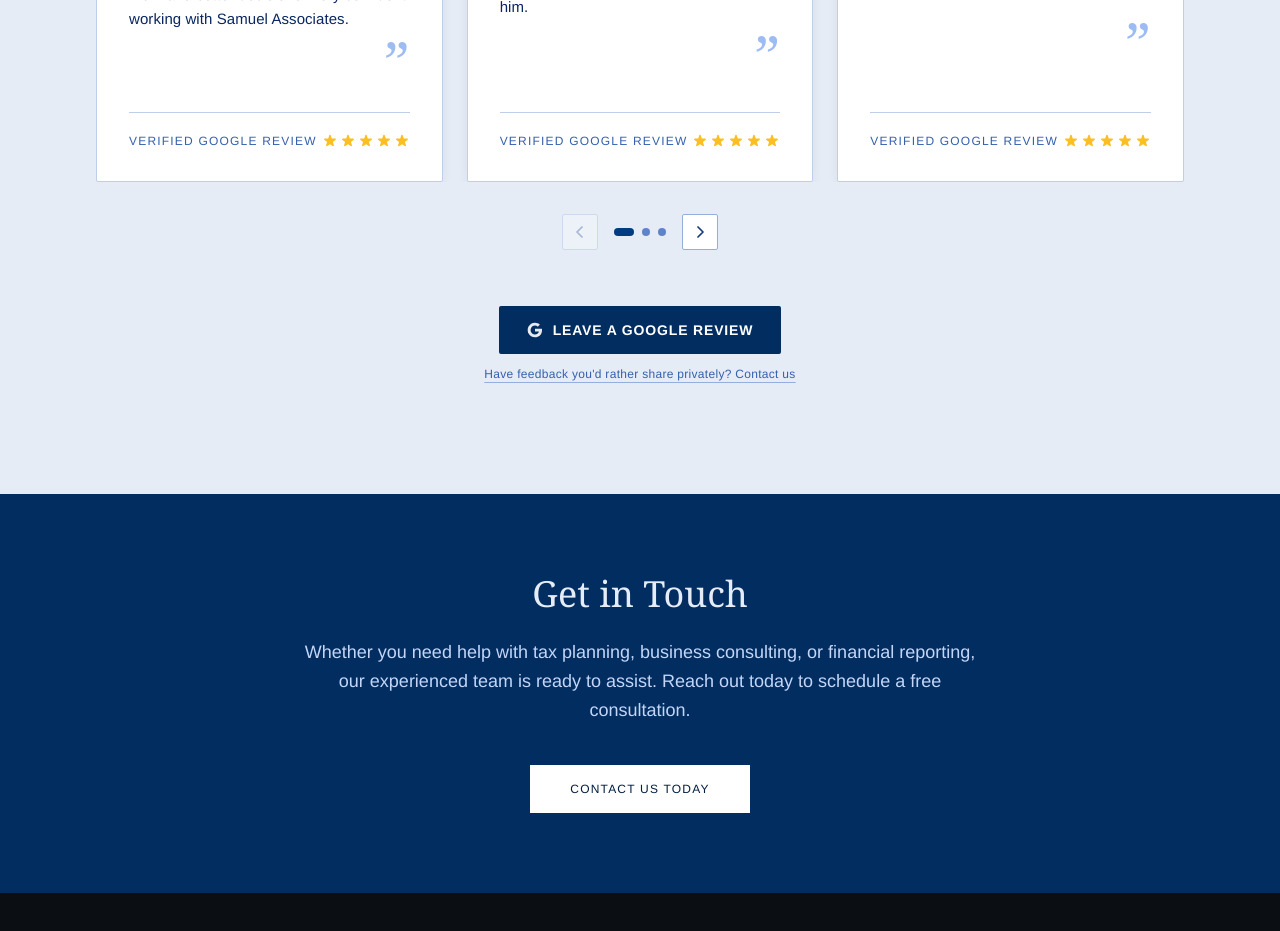
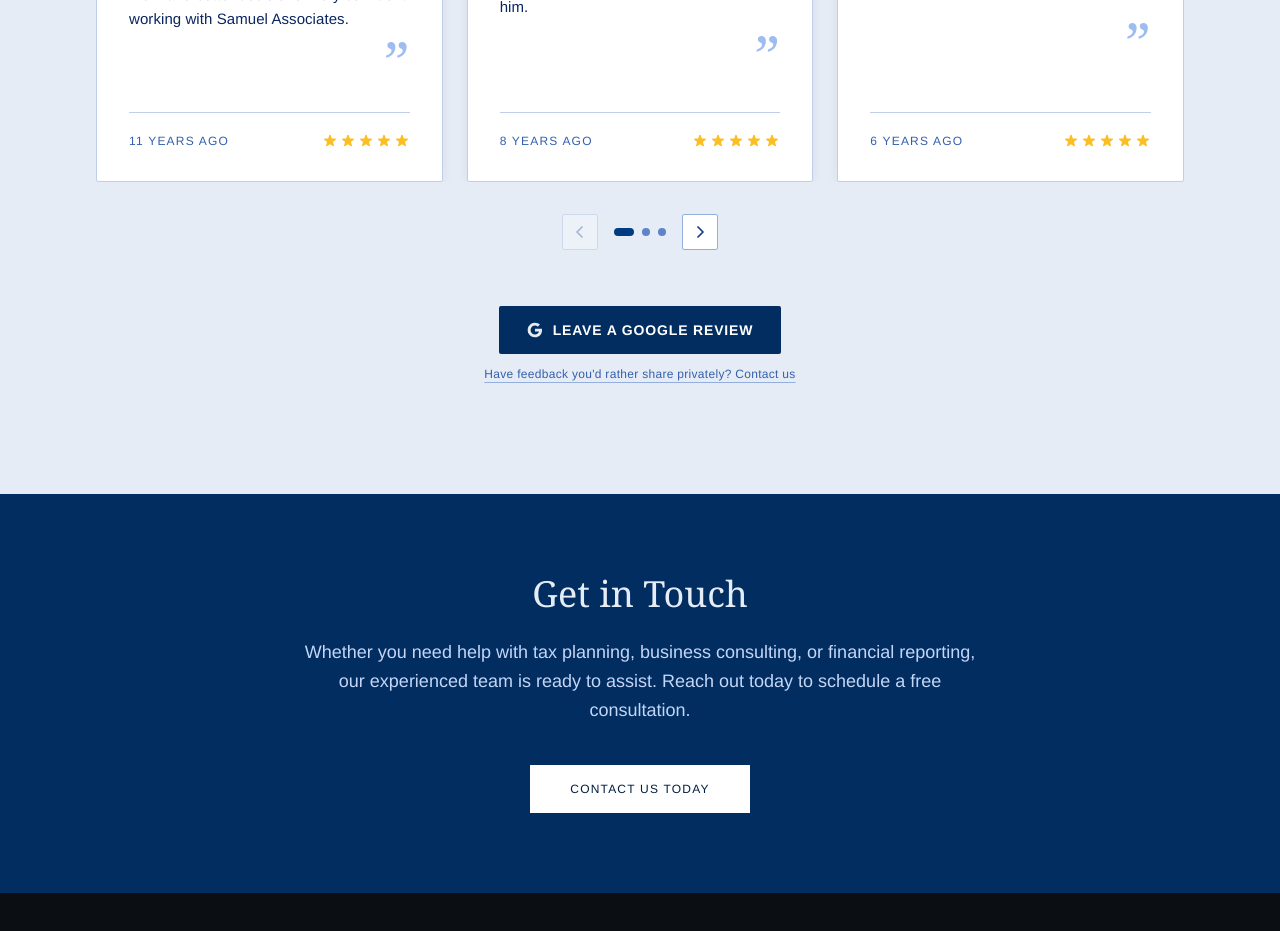
Before and after one commit to rmathew21/msacpas, a React (Vite) app: page / in a window 1280 px wide. Shown: the part 3320-4251 px from the top of the page. Built offline with nearby package versions, Linux system fonts and the light colour scheme.

Commit message:
fix: changed date field for customer reviews

```diff
--- a/src/components/ReviewsSection.jsx
+++ b/src/components/ReviewsSection.jsx
@@ -6,7 +6,7 @@ const REVIEWS = [
     id: 1,
     name: "Paulose Achayan",
     rating: 5,
-    date: "Verified Google Review",
+    date: "11 years ago",
     initials: "PA",
     text: "Samuel is great. Nice, professional, and makes you feel like you understand finances just as well as he does. I really appreciate people who take the time to explain their work so you can build a great rapport. My company's books seemed impossible to resolve, but he did a great job cleaning them up and helping me make better decisions. Very confident working with Samuel Associates.",
   },
@@ -14,7 +14,7 @@ const REVIEWS = [
     id: 2,
     name: "Sahara Health",
     rating: 5,
-    date: "Verified Google Review",
+    date: "8 years ago",
     initials: "SH",
     text: "Excellent service. He goes above and beyond — very kind, very professional. Always treated me with the utmost respect and answered all my questions thoroughly and efficiently. Extremely dedicated and very knowledgeable. A reliable tax accountant is definitely a must, and I highly recommend going with him.",
   },
@@ -22,7 +22,7 @@ const REVIEWS = [
     id: 3,
     name: "Asim Abbasi",
     rating: 5,
-    date: "Verified Google Review",
+    date: "6 years ago",
     initials: "AA",
     text: "Mathews & Samuel have been doing my personal taxes for 8 years. I found them very knowledgeable and helpful — they know the ins and outs of the tax code and provide great support. Not only do they provide tax services, they also give pointers on how to save money.",
   },
@@ -30,7 +30,7 @@ const REVIEWS = [
     id: 4,
     name: "Ash Rashid",
     rating: 5,
-    date: "Verified Google Review",
+    date: "7 years ago",
     initials: "AR",
     text: "THis firm is the most professional and both Alex and Raju are extremely knowledgable. Their turn around is very fast and the e filing process was very easy. I got my returns in less than 2 weeks. I would highly recommend them for all your tax filing. 5 stars!",
   },
@@ -38,7 +38,7 @@ const REVIEWS = [
     id: 5,
     name: "Pramod Kumar",
     rating: 5,
-    date: "Verified Google Review",
+    date: "7 years ago",
     initials: "PK",
     text: "I am using their services (for my tax return) since 2012. Excellent service. I recommended them to many of my friends and I got very positive feedback from my friends about their services. I strongly recommend them for any accounting services.",
   },
@@ -46,7 +46,7 @@ const REVIEWS = [
     id: 6,
     name: "Navid Zanjani",
     rating: 5,
-    date: "Verified Google Review",
+    date: "7 years ago",
     initials: "NZ",
     text: "I highly recommend their accounting services. They are thorough and have a great understanding of business and personal accounting. They have a very high level of experience and will professionally take care of all your needs. They will step by step explain anything you have questions about and will make sure you are satisfied with the results.",
   },
@@ -54,7 +54,7 @@ const REVIEWS = [
     id: 7,
     name: "Monica Hita",
     rating: 5,
-    date: "Verified Google Review",
+    date: "7 years ago",
     initials: "MH",
     text: "Really happy with the service received, fast and professional.",
   },
```
